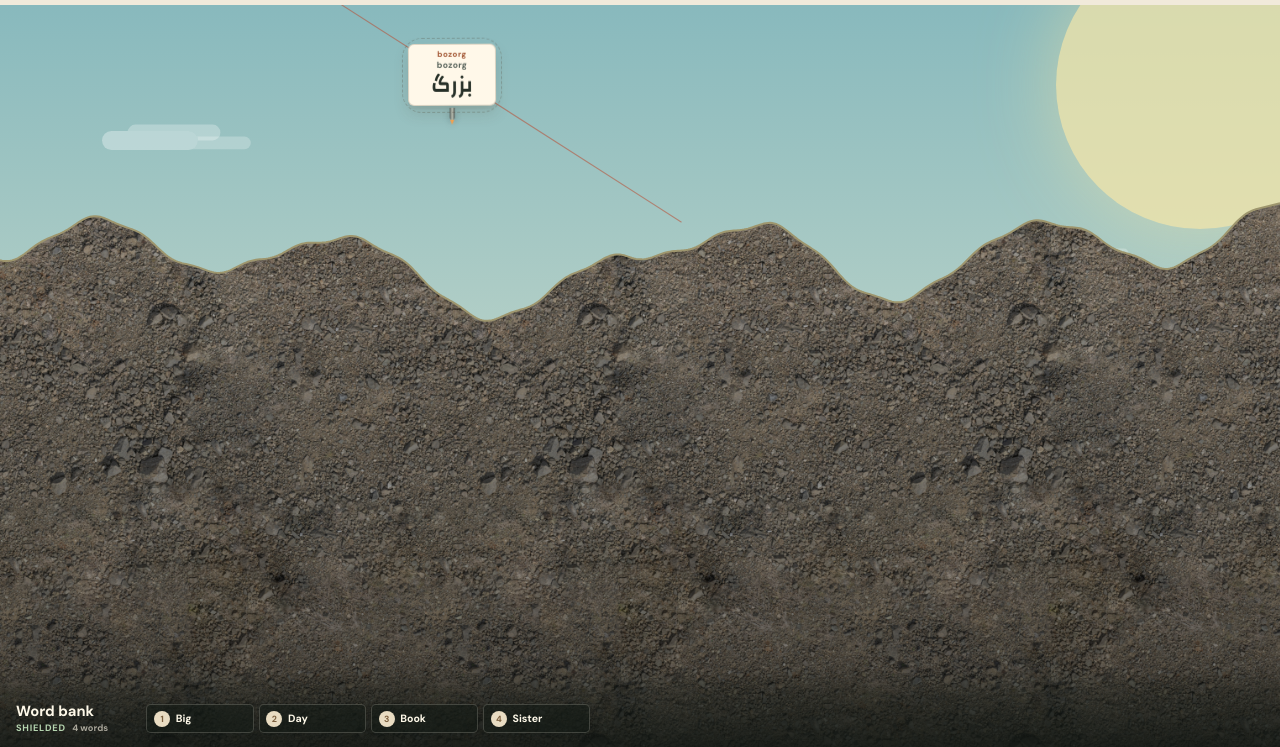
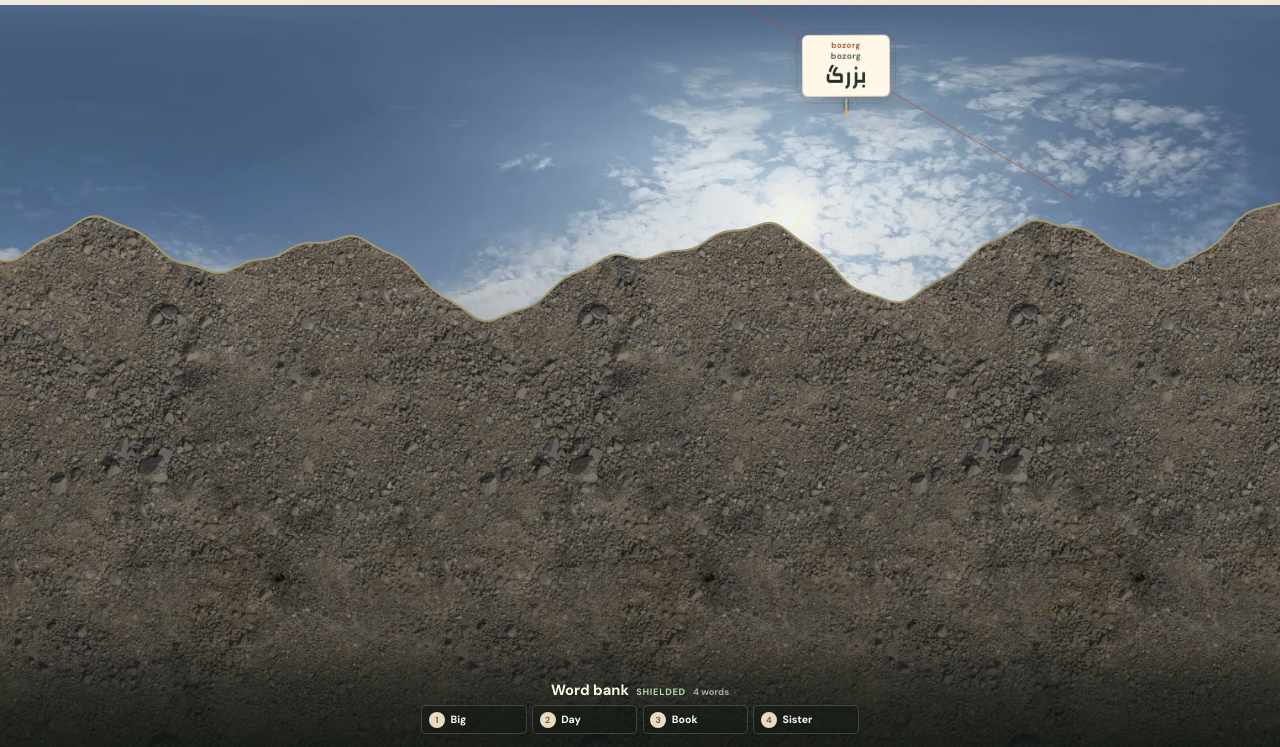
Before and after one commit to rhicksrad/Farsi, a website built with Vite: page index.html in a window 1280 px wide. Shown: the part 53-800 px from the top of the page. Built offline with nearby package versions, Linux system fonts and the light colour scheme.

Commit message:
Add varied missile strikes and textured sky

```diff
--- a/index.html
+++ b/index.html
@@ -29,9 +29,6 @@
       <main class="game-layout">
         <section class="game-panel" aria-label="Wordfall battlefield">
           <div class="arena" data-arena>
-            <div class="sky-glow" aria-hidden="true"></div>
-            <div class="cloud cloud-one" aria-hidden="true"></div>
-            <div class="cloud cloud-two" aria-hidden="true"></div>
 
             <svg class="trajectory-layer" data-trajectories aria-hidden="true"></svg>
 
@@ -59,6 +56,8 @@
                 <p>
                   <a href="https://polyhaven.com/a/rock_ground">Rock Ground</a>
                   by Rob Tuytel via Poly Haven, CC0.
+                  Sky: Kloofendal 38d Partly Cloudy by Greg Zaal and Jarod Guest,
+                  via Poly Haven, CC0.
                 </p>
               </details>
             </aside>
--- a/src/main.js
+++ b/src/main.js
@@ -31,8 +31,14 @@ const elements = {
   trajectories: document.querySelector("[data-trajectories]"),
 };
 
+elements.arena.style.setProperty(
+  "--sky-texture",
+  'url("./assets/textures/sky/partly-cloudy.webp")',
+);
+
 const state = {
   answerLocked: false,
+  bankBreachRatio: null,
   bankStatus: "shielded",
   currentWord: null,
   difficulty: "beginner",
@@ -67,6 +73,7 @@ function startGame() {
   state.answerLocked = false;
   state.currentWord = null;
   state.bankStatus = "shielded";
+  state.bankBreachRatio = null;
   state.score = 0;
   state.streak = 0;
   elements.overlay.hidden = true;
@@ -98,7 +105,9 @@ function spawnWord() {
 function startIncomingFlight(duration) {
   cancelIncoming();
   const width = elements.arena.clientWidth;
-  const endX = width * (0.46 + Math.random() * 0.08);
+  const endX = state.bankStatus === "exposed" && state.bankBreachRatio !== null
+    ? width * state.bankBreachRatio
+    : width * (0.08 + Math.random() * 0.84);
   const direction = Math.random() > 0.5 ? 1 : -1;
   const horizontalOffset = width * (0.2 + Math.random() * 0.28);
   const start = {
@@ -121,7 +130,7 @@ function startIncomingFlight(duration) {
   };
   state.incomingEnd = end;
 
-  addTrajectory(start, control, end, "incoming-trail");
+  const incomingPath = addTrajectory(start, control, end, "incoming-trail");
   positionOnCurve(elements.target, start, control, end, 0);
 
   let frameId;
@@ -135,6 +144,7 @@ function startIncomingFlight(duration) {
     positionOnCurve(elements.target, start, control, end, progress);
 
     if (progress === 1) {
+      incomingPath.remove();
       state.incomingAnimation = null;
       handleImpact();
       return;
@@ -151,6 +161,7 @@ function startIncomingFlight(duration) {
     cancel() {
       canceled = true;
       cancelAnimationFrame(frameId);
+      incomingPath.remove();
     },
   };
 }
@@ -315,17 +326,18 @@ function handleImpact() {
     return;
   }
 
-  terrain.explode(
-    impactX,
-    terrain.getSurfaceY(impactX),
-    Math.min(54, arenaRect.width * 0.065),
+  const impactRadius = Math.max(
+    26,
+    Math.min(76, arenaRect.width * (0.032 + Math.random() * 0.04)),
   );
+  terrain.explode(impactX, terrain.getSurfaceY(impactX), impactRadius);
   state.streak = 0;
   elements.target.classList.add("impact");
 
-  const coverDepth = terrain.getSurfaceY(arenaRect.width * 0.5);
+  const coverDepth = terrain.getSurfaceY(impactX);
   if (coverDepth >= arenaRect.height * BANK_EXPOSURE_RATIO) {
     state.bankStatus = "exposed";
+    state.bankBreachRatio = impactX / arenaRect.width;
     elements.answerPanel.classList.add("exposed");
     showMessage("Ground breached — the next missile can hit the word bank!", "miss");
   } else {
--- a/src/style.css
+++ b/src/style.css
@@ -144,32 +144,11 @@ h2 { font-size: 1.15rem; }
   width: 100%;
   height: 100%;
   overflow: hidden;
-  background: linear-gradient(180deg, #88b9bd 0%, #b9d2c8 52%, #d9c799 100%);
+  background:
+    linear-gradient(180deg, rgb(79 127 155 / 12%), rgb(211 220 205 / 16%)),
+    var(--sky-texture) center 44% / cover no-repeat;
   isolation: isolate;
 }
-
-.sky-glow {
-  position: absolute;
-  top: -4rem;
-  right: -4rem;
-  width: 18rem;
-  height: 18rem;
-  border-radius: 50%;
-  background: rgb(255 235 167 / 68%);
-  box-shadow: 0 0 5rem rgb(255 234 163 / 45%);
-}
-
-.cloud {
-  position: absolute;
-  width: 6rem;
-  height: 1.2rem;
-  border-radius: 999px;
-  background: rgb(255 255 255 / 33%);
-  box-shadow: 1.5rem -0.5rem 0 -0.1rem rgb(255 255 255 / 27%), 3.5rem 0.15rem 0 -0.2rem rgb(255 255 255 / 24%);
-}
-
-.cloud-one { top: 17%; left: 8%; }
-.cloud-two { top: 32%; right: 14%; transform: scale(0.75); }
 
 .incoming-word {
   position: absolute;
@@ -364,10 +343,10 @@ h2 { font-size: 1.15rem; }
   right: 0;
   bottom: 0;
   left: 0;
-  display: grid;
-  grid-template-columns: 7.5rem minmax(0, 1fr);
+  display: flex;
   padding: 2.2rem 1rem 0.8rem;
-  gap: 0.65rem;
+  gap: 0.42rem;
+  flex-direction: column;
   align-items: center;
   color: #fff9e9;
   background: linear-gradient(180deg, transparent, rgb(22 27 22 / 38%) 34%, rgb(18 23 19 / 78%));
@@ -384,14 +363,13 @@ h2 { font-size: 1.15rem; }
 }
 
 .answer-panel .bank-heading {
-  display: grid;
-  grid-column: 1;
-  gap: 0.18rem 0.4rem;
-  align-content: center;
-  justify-content: start;
+  display: flex;
+  gap: 0.45rem;
+  align-items: baseline;
+  justify-content: center;
 }
 
-.answer-panel .bank-heading h2 { grid-column: 1 / 3; font-size: 0.92rem; }
+.answer-panel .bank-heading h2 { font-size: 0.92rem; }
 
 .bank-status {
   color: #b7d6b1;
@@ -409,15 +387,16 @@ h2 { font-size: 1.15rem; }
 }
 
 .word-bank {
-  display: grid;
-  grid-column: 2;
-  grid-template-columns: repeat(10, minmax(0, 1fr));
+  display: flex;
+  width: min(100%, 70rem);
   gap: 0.32rem;
-  align-content: center;
+  flex-wrap: wrap;
+  justify-content: center;
 }
 
 .word-shell {
   display: flex;
+  width: 6.6rem;
   min-width: 0;
   padding: 0.34rem 0.42rem;
   gap: 0.35rem;
@@ -490,8 +469,8 @@ h2 { font-size: 1.15rem; }
 }
 
 @media (max-width: 900px) {
-  .answer-panel { grid-template-columns: 6.5rem minmax(0, 1fr); padding-inline: 0.65rem; }
-  .word-bank { grid-template-columns: repeat(4, minmax(0, 1fr)); }
+  .answer-panel { padding-inline: 0.65rem; }
+  .word-shell { width: 6rem; }
 }
 
 @media (max-width: 620px) {
@@ -499,11 +478,8 @@ h2 { font-size: 1.15rem; }
   .difficulty-control { align-items: flex-end; flex-direction: column; gap: 0.25rem; }
   .difficulty-control > span, .brand small { display: none; }
   .difficulty-control select { max-width: 11rem; }
-  .answer-panel { grid-template-columns: 1fr; padding-top: 2.5rem; }
-  .answer-panel .bank-heading, .word-bank { grid-column: 1; }
-  .answer-panel .bank-heading { grid-template-columns: auto auto auto; align-items: baseline; }
-  .answer-panel .bank-heading h2 { grid-column: auto; }
-  .word-bank { grid-template-columns: repeat(2, minmax(0, 1fr)); }
+  .answer-panel { padding-top: 2.5rem; }
+  .word-shell { width: calc(50% - 0.2rem); }
 }
 
 @media (prefers-reduced-motion: reduce) {
```
Also changed, not shown: THIRD_PARTY_NOTICES.md (+4 -0 lines), README.md, public/assets/textures/sky/partly-cloudy.webp (added).
